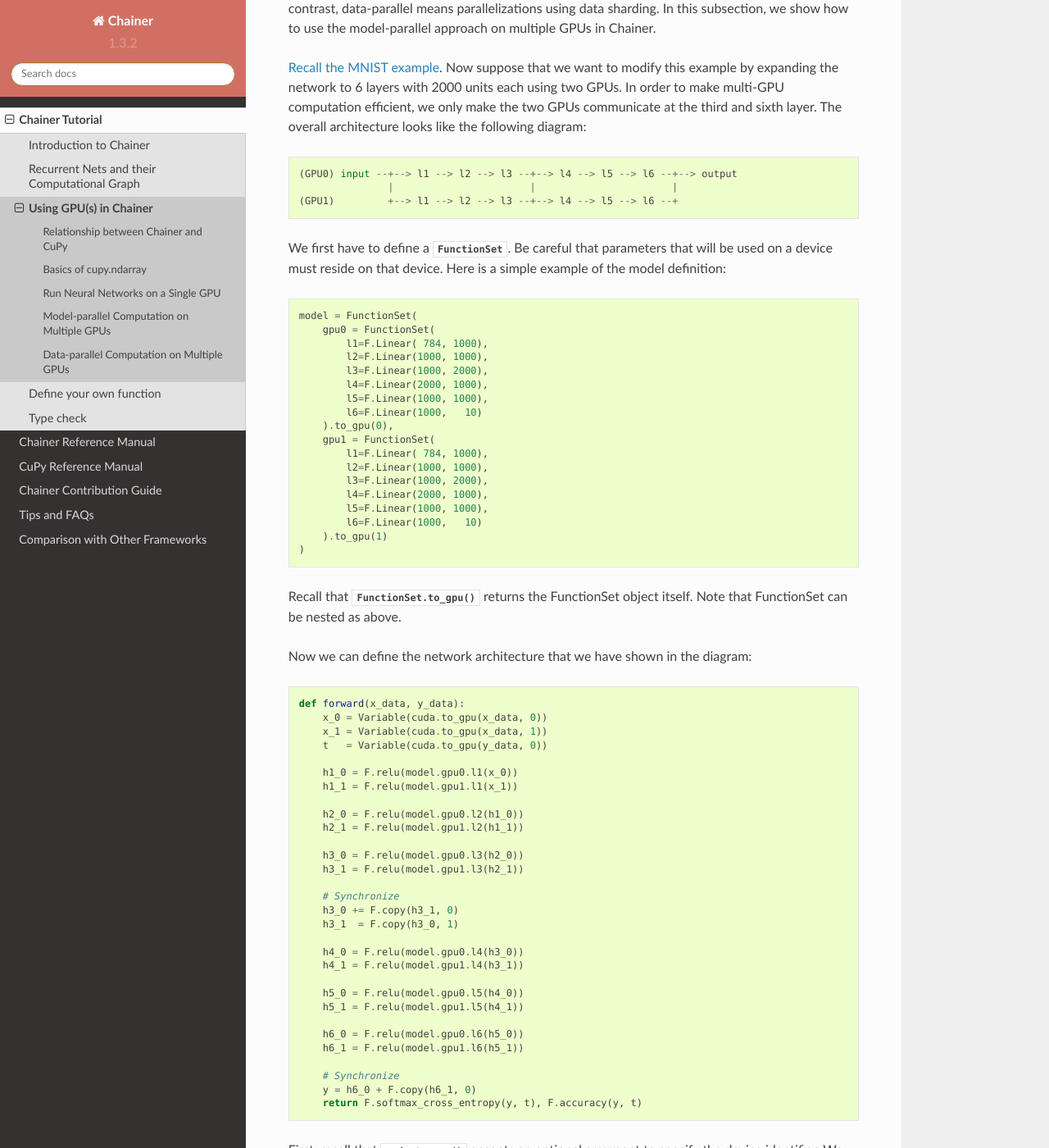
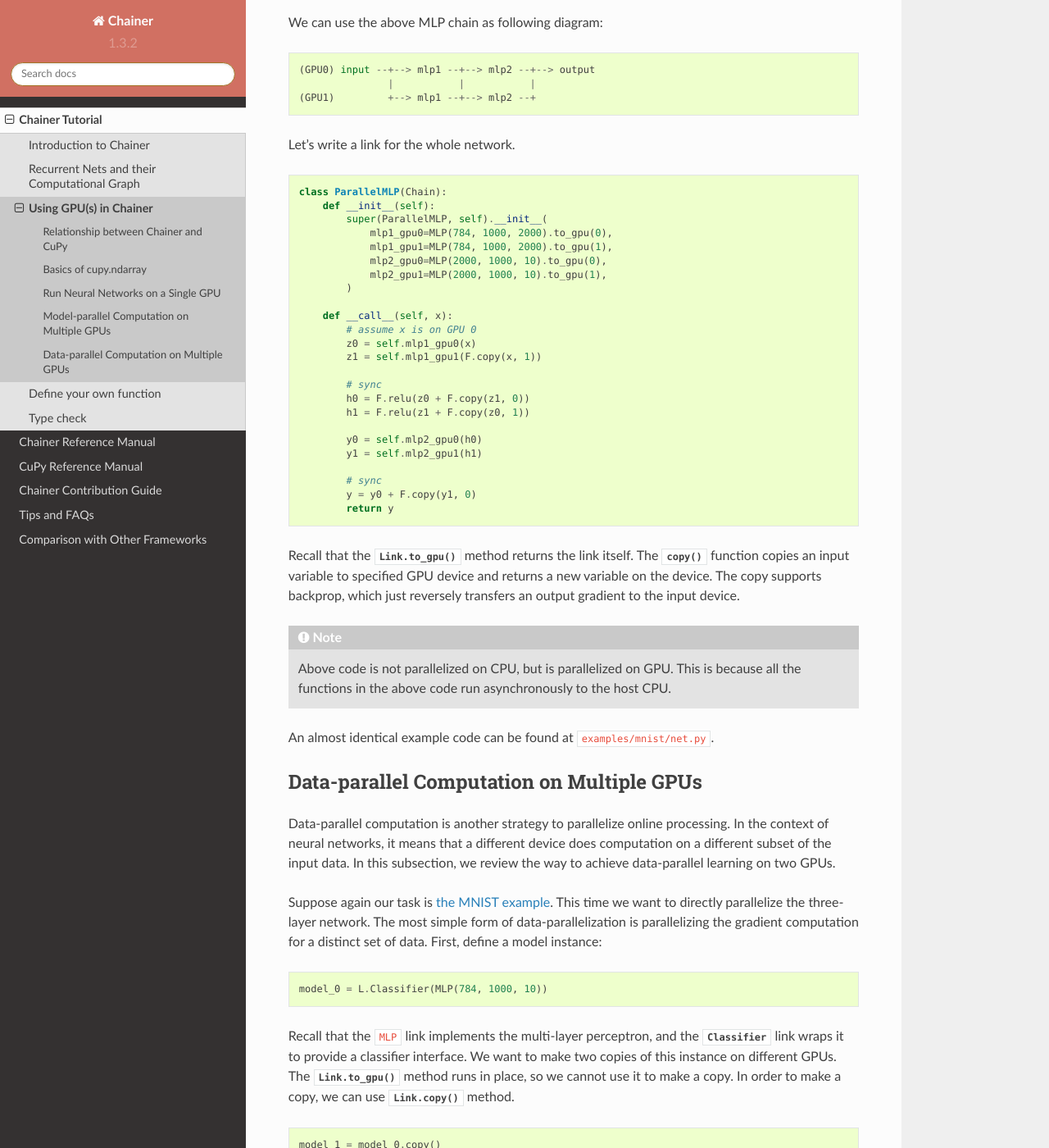
Before and after one commit to mitmul/intel-chainer, a Sphinx documentation site: the page built from docs/source/tutorial/gpu.rst, in a window 1280 px wide and 1400 px high, scrolled down 4146 px. Shown: the whole window at 82% size. Built offline with Sphinx 7.4.7 and the Read the Docs theme 2.0.0, drawn with Linux system fonts in a browser that asks for light colours; some of the changed text lies outside the part shown.

Commit message:
Update GPU and function tutorial

```diff
--- a/docs/source/tutorial/gpu.rst
+++ b/docs/source/tutorial/gpu.rst
@@ -148,25 +148,36 @@
 ~~~~~~~~~~~~~~~~~~~~~~~~~~~~~~~~~~~
 
 Single-GPU usage is very simple.
-What you have to do is transferring :class:`FunctionSet` and input arrays to the GPU beforehand.
+What you have to do is transferring :class:`Link` and input arrays to the GPU beforehand.
 In this subsection, the code is based on :ref:`our first MNIST example in this tutorial <mnist_mlp_example>`.
 
-A :class:`FunctionSet` object can be transferred to the specified GPU using the :meth:`~FunctionSet.to_gpu` method.
-Make sure to give parameters and gradients of the GPU version to the optimizer. :
+A :class:`Link` object can be transferred to the specified GPU using the :meth:`~Link.to_gpu` method.
 
 .. testcode::
+   :hide:
 
-   model = FunctionSet(
-       l1 = F.Linear(784, 100),
-       l2 = F.Linear(100, 100),
-       l3 = F.Linear(100,  10),
-   ).to_gpu()
+   class MLP(Chain):
+       def __init__(self, n_in, n_units, n_out):
+           super(MLP, self).__init__(
+               l1=L.Linear(n_in, n_units),
+               l2=L.Linear(n_units, n_units),
+               l3=L.Linear(n_units, n_out),
+           )
 
+       def __call__(self, x):
+           h1 = F.relu(self.l1(x))
+           h2 = F.relu(self.l2(h1))
+           y = self.l3(h2)
+           return y
+
+   model = L.Classifier(MLP(784, 1000, 10)).to_gpu()  # to_gpu returns itself
    optimizer = optimizers.SGD()
    optimizer.setup(model)
 
-Note that this method returns the :class:`FunctionSet` itself.
-The device specifier can be omitted, in which case it uses the current device.
+This time, we make the number of input, hidden, and output units configurable.
+The :meth:`~Link.to_gpu` method also accpets a device ID like ``model.to_gpu(0)``.
+In this case, the link object is transferred to the appropriate GPU device.
+The current device is used by default.
 
 Then, all we have to do is transferring each minibatch to the GPU:
 
@@ -176,12 +187,6 @@
    x_train = np.random.rand(600, 784).astype(np.float32)
    y_train = np.random.randint(10, size=600).astype(np.int32)
 
-   def forward(x_data, y_data):
-      x = Variable(x_data)
-      t = Variable(y_data)
-      y = model.l3(model.l1(x))
-      return F.softmax_cross_entropy(y, t), F.accuracy(y, t)
-
 .. testcode::
 
    batchsize = 100
@@ -190,13 +195,9 @@
        print('epoch %d' % epoch)
        indexes = np.random.permutation(datasize)
        for i in range(0, datasize, batchsize):
-           x_batch = cuda.to_gpu(x_train[indexes[i : i + batchsize]])
-           y_batch = cuda.to_gpu(y_train[indexes[i : i + batchsize]])
-
-           optimizer.zero_grads()
-           loss, accuracy = forward(x_batch, y_batch)
-           loss.backward()
-           optimizer.update()
+           x = Variable(cuda.to_gpu(x_train[indexes[i : i + batchsize]]))
+           t = Variable(cuda.to_gpu(y_train[indexes[i : i + batchsize]]))
+           optimizer.update(model, x, t)
 
 .. testoutput::
    :hide:
@@ -225,81 +226,51 @@
                  |                       |                       |
   (GPU1)         +--> l1 --> l2 --> l3 --+--> l4 --> l5 --> l6 --+
 
-We first have to define a :class:`FunctionSet`.
-Be careful that parameters that will be used on a device must reside on that device.
-Here is a simple example of the model definition:
+We can use the above MLP chain as following diagram::
+
+  (GPU0) input --+--> mlp1 --+--> mlp2 --+--> output
+                 |           |           |
+  (GPU1)         +--> mlp1 --+--> mlp2 --+
+
+Let's write a link for the whole network.
 
 .. testcode::
 
-   model = FunctionSet(
-       gpu0 = FunctionSet(
-           l1=F.Linear( 784, 1000),
-           l2=F.Linear(1000, 1000),
-           l3=F.Linear(1000, 2000),
-           l4=F.Linear(2000, 1000),
-           l5=F.Linear(1000, 1000),
-           l6=F.Linear(1000,   10)
-       ).to_gpu(0),
-       gpu1 = FunctionSet(
-           l1=F.Linear( 784, 1000),
-           l2=F.Linear(1000, 1000),
-           l3=F.Linear(1000, 2000),
-           l4=F.Linear(2000, 1000),
-           l5=F.Linear(1000, 1000),
-           l6=F.Linear(1000,   10)
-       ).to_gpu(1)
-   )
+   class ParallelMLP(Chain):
+       def __init__(self):
+           super(ParallelMLP, self).__init__(
+               mlp1_gpu0=MLP(784, 1000, 2000).to_gpu(0),
+               mlp1_gpu1=MLP(784, 1000, 2000).to_gpu(1),
+               mlp2_gpu0=MLP(2000, 1000, 10).to_gpu(0),
+               mlp2_gpu1=MLP(2000, 1000, 10).to_gpu(1),
+           )
 
-Recall that :meth:`FunctionSet.to_gpu` returns the FunctionSet object itself.
-Note that FunctionSet can be nested as above.
+       def __call__(self, x):
+           # assume x is on GPU 0
+           z0 = self.mlp1_gpu0(x)
+           z1 = self.mlp1_gpu1(F.copy(x, 1))
 
-Now we can define the network architecture that we have shown in the diagram:
+           # sync
+           h0 = F.relu(z0 + F.copy(z1, 0))
+           h1 = F.relu(z1 + F.copy(z0, 1))
 
-.. testcode::
+           y0 = self.mlp2_gpu0(h0)
+           y1 = self.mlp2_gpu1(h1)
 
-   def forward(x_data, y_data):
-       x_0 = Variable(cuda.to_gpu(x_data, 0))
-       x_1 = Variable(cuda.to_gpu(x_data, 1))
-       t   = Variable(cuda.to_gpu(y_data, 0))
+           # sync
+           y = y0 + F.copy(y1, 0)
+           return y
 
-       h1_0 = F.relu(model.gpu0.l1(x_0))
-       h1_1 = F.relu(model.gpu1.l1(x_1))
-
-       h2_0 = F.relu(model.gpu0.l2(h1_0))
-       h2_1 = F.relu(model.gpu1.l2(h1_1))
-
-       h3_0 = F.relu(model.gpu0.l3(h2_0))
-       h3_1 = F.relu(model.gpu1.l3(h2_1))
-
-       # Synchronize
-       h3_0 += F.copy(h3_1, 0)
-       h3_1  = F.copy(h3_0, 1)
-
-       h4_0 = F.relu(model.gpu0.l4(h3_0))
-       h4_1 = F.relu(model.gpu1.l4(h3_1))
-
-       h5_0 = F.relu(model.gpu0.l5(h4_0))
-       h5_1 = F.relu(model.gpu1.l5(h4_1))
-
-       h6_0 = F.relu(model.gpu0.l6(h5_0))
-       h6_1 = F.relu(model.gpu1.l6(h5_1))
-
-       # Synchronize
-       y = h6_0 + F.copy(h6_1, 0)
-       return F.softmax_cross_entropy(y, t), F.accuracy(y, t)
-
-First, recall that :func:`cuda.to_gpu` accepts an optional argument to specify the device identifier.
-We use this to transfer the input minibatch to both the 0th and the 1st devices.
-Then, we can write this model-parallel example employing the :func:`functions.copy` function.
-This function transfers an input array to another device.
-Since it is a function on :class:`Variable`, the operation supports backprop, which reversely transfers an output gradient to the input device.
+Recall that the :meth:`Link.to_gpu` method returns the link itself.
+The :func:`~chainer.functions.copy` function copies an input variable to specified GPU device and returns a new variable on the device.
+The copy supports backprop, which just reversely transfers an output gradient to the input device.
 
 .. note::
 
    Above code is not parallelized on CPU, but is parallelized on GPU.
-   This is because most of the GPU computation is asynchronous to the host CPU.
+   This is because all the functions in the above code run asynchronously to the host CPU.
 
-An almost identical example code can be found at ``examples/mnist/train_mnist_model_parallel.py``.
+An almost identical example code can be found at ``examples/mnist/net.py``.
 
 
 Data-parallel Computation on Multiple GPUs
@@ -312,26 +283,27 @@
 Suppose again our task is `the MNIST example <mnist_mlp_example>`_.
 This time we want to directly parallelize the three-layer network.
 The most simple form of data-parallelization is parallelizing the gradient computation for a distinct set of data.
-First, define the model:
+First, define a model instance:
 
 .. testcode::
 
-   model = FunctionSet(
-       l1 = F.Linear(784, 100),
-       l2 = F.Linear(100, 100),
-       l3 = F.Linear(100,  10),
-   )
+   model_0 = L.Classifier(MLP(784, 1000, 10))
 
-We have to copy this model into two different devices.
-This is done by using :func:`copy.deepcopy` and :meth:`FunctionSet.to_gpu` method:
+Recall that the ``MLP`` link implements the multi-layer perceptron, and the :class:`~chainer.links.Classifier` link wraps it to provide a classifier interface.
+We want to make two copies of this instance on different GPUs.
+The :meth:`Link.to_gpu` method runs in place, so we cannot use it to make a copy.
+In order to make a copy, we can use :meth:`Link.copy` method.
 
 .. testcode::
 
-   import copy
-   model_0 = copy.deepcopy(model).to_gpu(0)
-   model_1 = model.to_gpu(1)
+   model_1 = model_0.copy()
+   model_0.to_gpu(0)
+   model_1.to_gpu(1)
 
-Then, set up optimizer as:
+The :meth:`Link.copy` method copies the link into another instance.
+*It just copies the link hierarchy*, and does not copy the arrays it holds.
+
+Then, set up an optimizer:
 
 .. testcode::
 
@@ -341,20 +313,6 @@
 Here we use the first copy of the model as *the master model*.
 Before its update, gradients of ``model_1`` must be aggregated to those of ``model_0``.
 
-Forward function is almost same as the original example:
-
-.. testcode::
-
-   def forward(x_data, y_data, model):
-       x = Variable(x_data)
-       t = Variable(y_data)
-       h1 = F.relu(model.l1(x))
-       h2 = F.relu(model.l2(h1))
-       y = model.l3(h2)
-       return F.softmax_cross_entropy(y, t), F.accuracy(y, t)
-
-The only difference is that ``forward`` accepts ``model`` as an argument.
-We can feed it with a model and arrays on an appropriate device.
 Then, we can write a data-parallel learning loop as follows:
 
 .. testcode::
@@ -368,24 +326,21 @@
            x_batch = x_train[indexes[i : i + batchsize]]
            y_batch = y_train[indexes[i : i + batchsize]]
 
-           optimizer.zero_grads()
+           model_0.zerograds()
+           model_1.zerograds()
 
-           loss_0, accuracy_0 = forward(
-               cuda.to_gpu(x_batch[:batchsize//2], 0),
-               cuda.to_gpu(y_batch[:batchsize//2], 0),
-               model_0)
+           loss_0 = model_0(Variable(cuda.to_gpu(x_batch[:batchsize//2], 0)),
+                            Variable(cuda.to_gpu(y_batch[:batchsize//2], 0)))
+           loss_1 = model_1(Variable(cuda.to_gpu(x_batch[batchsize//2:], 1)),
+                            Variable(cuda.to_gpu(y_batch[batchsize//2:], 1)))
+
            loss_0.backward()
-
-           loss_1, accuracy_1 = forward(
-               cuda.to_gpu(x_batch[batchsize//2:], 1),
-               cuda.to_gpu(y_batch[batchsize//2:], 1),
-               model_1)
            loss_1.backward()
 
-           optimizer.accumulate_grads(model_1.gradients)
+           model_0.addgrads(model_1)
            optimizer.update()
 
-           model_1.copy_parameters_from(model_0.parameters)
+           model_1.copyparams(model_0)
 
 .. testoutput::
    :hide:
@@ -393,11 +348,13 @@
    epoch 0
    ...
 
+Do not forget initializing the gradients of both model copies!
 One half of the minibatch is forwarded to GPU 0, the other half to GPU 1.
-Then the gradients are accumulated by the :meth:`Optimizer.accumulate_grads` method.
+Then the gradients are accumulated by the :meth:`Link.addgrads` method.
+This method adds the gradients of a given link to those of the self.
 After the gradients are prepared, we can update the optimizer in usual way.
 Note that the update only modifies the parameters of ``model_0``.
-So we must manually copy them to ``model_1`` using :meth:`FunctionSet.copy_parameters_from` method.
+So we must manually copy them to ``model_1`` using :meth:`Link.copyparams` method.
 
 --------
 
```
Also changed, not shown: docs/source/tutorial/function.rst (+109 -68 lines).
